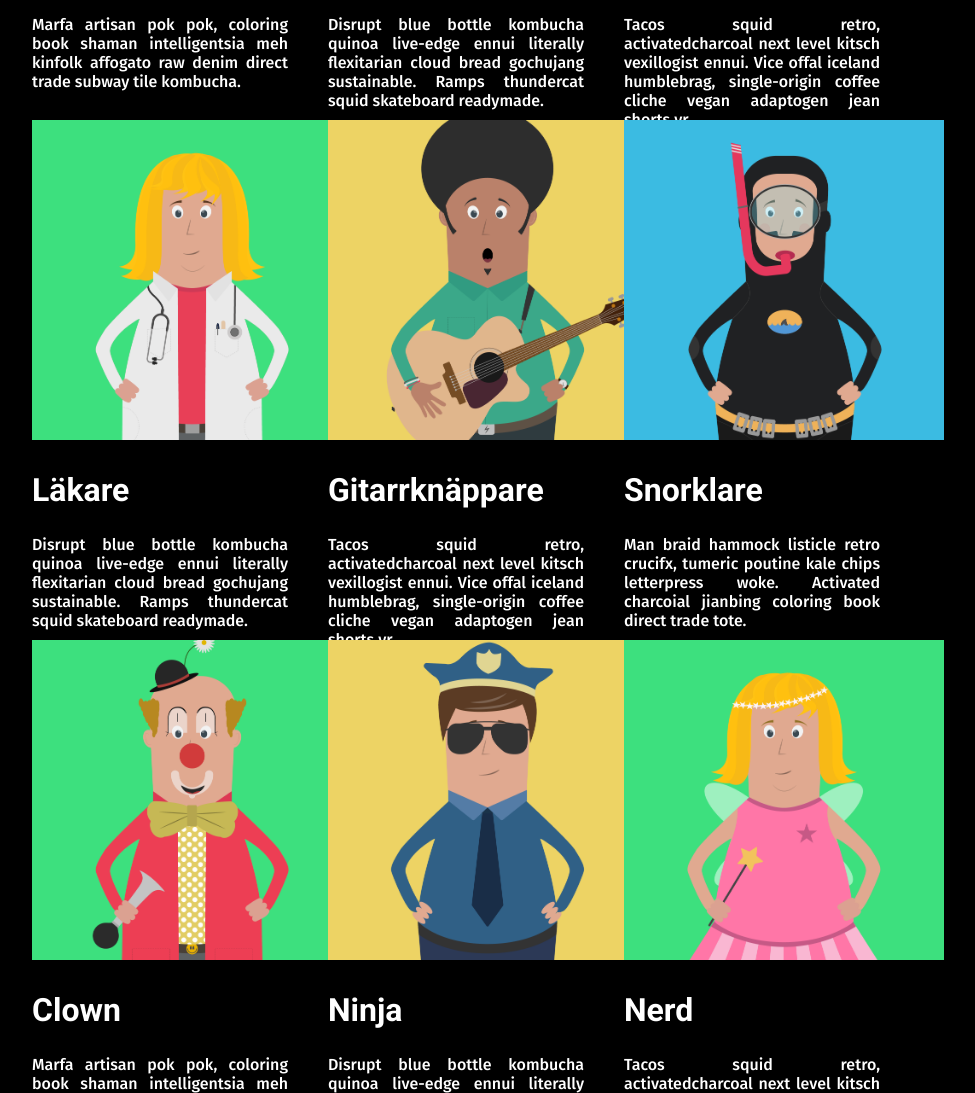
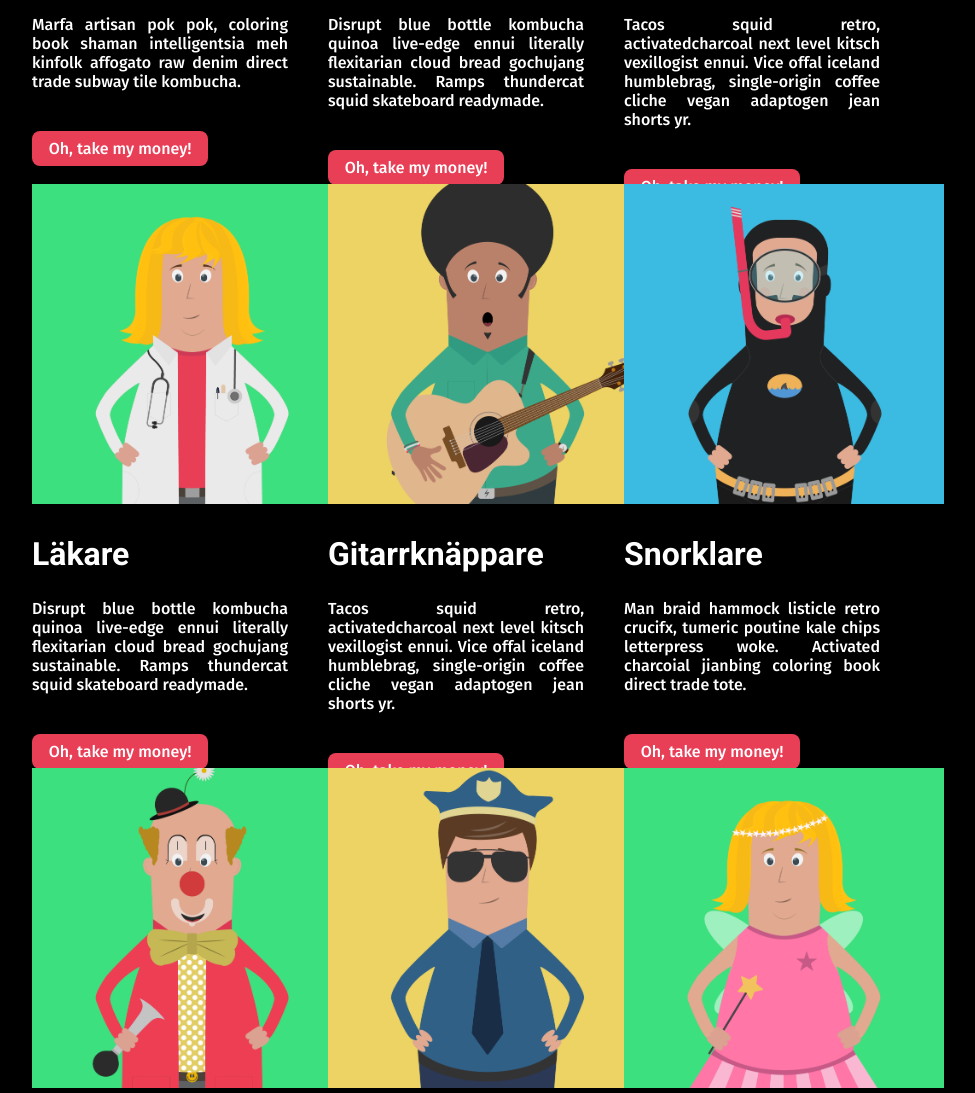
Before and after one commit to NunziaLampitelli/Poster-shop, a plain HTML site: page index.html in a window 1280 px wide. Shown: the part 1280-2373 px from the top of the page, without its empty margins (184-1159 px from the left). Drawn offline with Linux system fonts and the light colour scheme.

Commit message:
added money <p>

```diff
--- a/index.html
+++ b/index.html
@@ -20,56 +20,66 @@
                 <img class="char1_i" src="char-1.png">
                 <h1 class="char1_i"> Astronaut</h1>
                 <p class="char1_i">Marfa artisan pok pok, coloring book shaman intelligentsia meh kinfolk affogato raw denim direct trade subway tile kombucha.</p>
+                <p class="money"> Oh, take my money!</p>
             </div>
 
             <div class="char2">
                  <img class="char2_i" src="char-2.png">
                 <h1 class="char2_i"> Ninja</h1>
                 <p class="char2_i">Disrupt blue bottle kombucha quinoa live-edge ennui literally flexitarian cloud bread gochujang sustainable. Ramps thundercat squid skateboard readymade.</p>
+                <p class="money"> Oh, take my money!</p>
             </div>
 
             <div class="char3">
                 <img class="char3_i" src="char-3.png">
                 <h1 class="char3_i"> Nerd</h1>
                 <p class="char3_i"> Tacos squid retro, activatedcharcoal next level kitsch vexillogist ennui. Vice offal iceland humblebrag, single-origin coffee cliche vegan adaptogen jean shorts yr.</p>
+                <p class="money"> Oh, take my money!</p>
             </div>
 
             <div class="char4">
                  <img class="char4_i" src="char-4.png">
                 <h1 class="char4_i"> Läkare </h1>
                <p class="char4_i">Disrupt blue bottle kombucha quinoa live-edge ennui literally flexitarian cloud bread gochujang sustainable. Ramps thundercat squid skateboard readymade.</p>
+               <p class="money"> Oh, take my money!</p>
             </div>
 
             <div class="char5">
                 <img class="char5_i" src="char-5.png">
                 <h1 class="char5_i"> Gitarrknäppare</h1>
                 <p class="char5_i">Tacos squid retro, activatedcharcoal next level kitsch vexillogist ennui. Vice offal iceland humblebrag, single-origin coffee cliche vegan adaptogen jean shorts yr.</p>
+                <p class="money"> Oh, take my money!</p>
             </div>
 
             <div class="char6">
                 <img class="char6_i" src="char-6.png">
                 <h1 class="char6_i">Snorklare</h1>
                 <p class="char6_i"> Man braid hammock listicle retro crucifx, tumeric poutine kale chips letterpress woke. Activated charcoial jianbing coloring book direct trade tote.</p>
+                <p class="money"> Oh, take my money!</p>
             </div>
 
             <div class="char7">
                  <img class="char7_i" src="char-7.png">
                 <h1 class="char7_i"> Clown </h1>
                 <p class="char7_i">Marfa artisan pok pok, coloring book shaman intelligentsia meh kinfolk affogato raw denim direct trade subway tile kombucha.</p>
+                <p class="money"> Oh, take my money!</p>
             </div>
 
             <div class="char8">
                  <img class="char8_i" src="char-8.png">
                 <h1 class="char8_i"> Ninja </h1>
                 <p class="char8_i">Disrupt blue bottle kombucha quinoa live-edge ennui literally flexitarian cloud bread gochujang sustainable. Ramps thundercat squid skateboard readymade.</p>
+                <p class="money"> Oh, take my money!</p>
             </div>
 
             <div class="char9">
                 <img class="char9_i" src="char-9.png">
                 <h1 class="char9_i"> Nerd</h1>
                 <p class="char9_i"> Tacos squid retro, activatedcharcoal next level kitsch vexillogist ennui. Vice offal iceland humblebrag, single-origin coffee cliche vegan adaptogen jean shorts yr.</p>
+                <p class="money"> Oh, take my money!</p>
             </div>
         </section>
+
         </main>
     </body>
 </html>
--- a/style.css
+++ b/style.css
@@ -53,7 +53,7 @@ section {
         display: grid;
         grid-template-rows: 200px 200px 200px;
         grid-template-columns: 20vw 20vw 20vw;
-        row-gap: 25vw;
+        row-gap: 30vw;
         column-gap: 5vh;
         }
 
@@ -65,3 +65,15 @@ div img {
     height: 20rem;
     position:relative;
 }
+
+.money {
+    align-self: flex-start;
+    background-color: rgb(232,63,87);
+    padding: 0.5rem;
+    border-radius: 0.5rem;
+    font-size: 1rem;
+    margin-bottom: 5rem;
+    margin-top: 2.5rem;
+    max-width: 10rem;;
+    text-align: center;
+}
```
